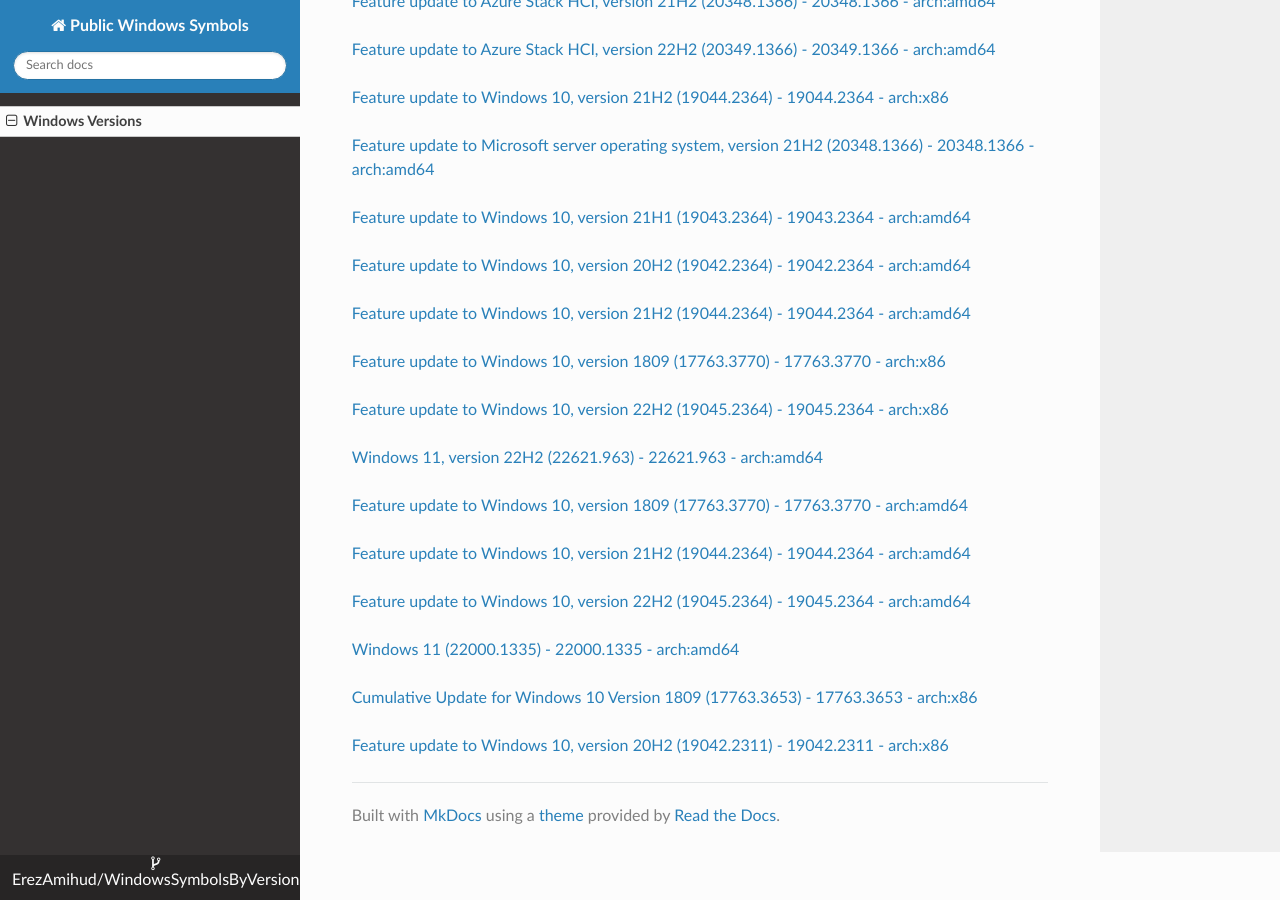
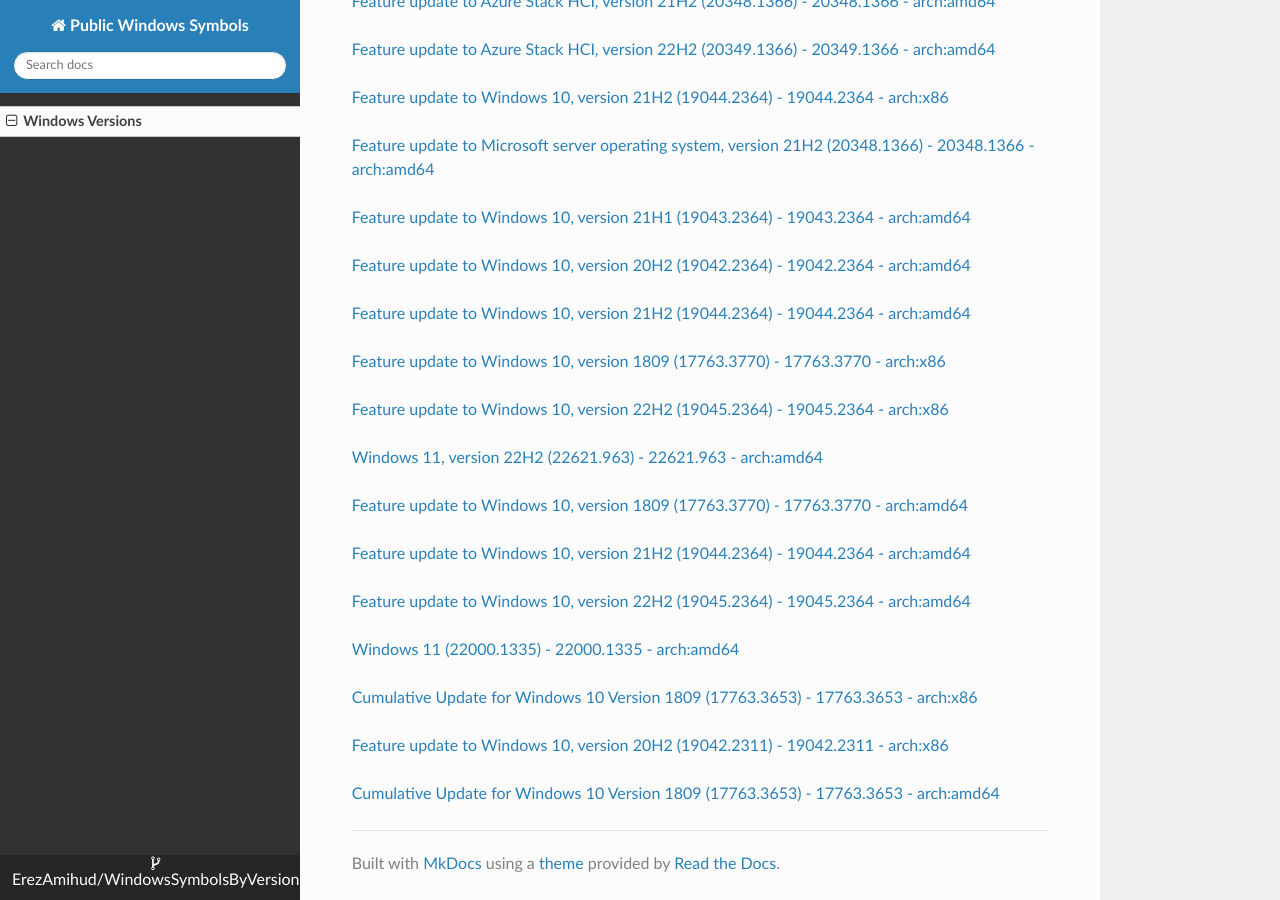
Before and after one commit to ErezAmihud/WindowsSymbolsByVersion, an MkDocs documentation site: the page built from docs/index.md, in a window 1280 px wide and 900 px high, scrolled down 44165 px. Built offline with MkDocs 1.6.1, drawn with Linux system fonts in a browser that asks for light colours; nearby versions of some CDN libraries.

Commit message:
Automated commit, add manifest for 5297182b-147a-4e8c-ad41-c5155c3cd64a

```diff
--- a/docs/index.md
+++ b/docs/index.md
@@ -2590,3 +2590,6 @@
 
 
 [Feature update to Windows 10, version 20H2 (19042.2311) - 19042.2311 - arch:x86](https://github.com/ErezAmihud/WindowsSymbolsByVersion/blob/main/manifests/520806d4-7865-4801-be49-cb7425efe547.manifest)
+
+
+[Cumulative Update for Windows 10 Version 1809 (17763.3653) - 17763.3653 - arch:amd64](https://github.com/ErezAmihud/WindowsSymbolsByVersion/blob/main/manifests/5297182b-147a-4e8c-ad41-c5155c3cd64a.manifest)
```
Also changed, not shown: process_builds.json (+1 -1 lines), 1 other file.
